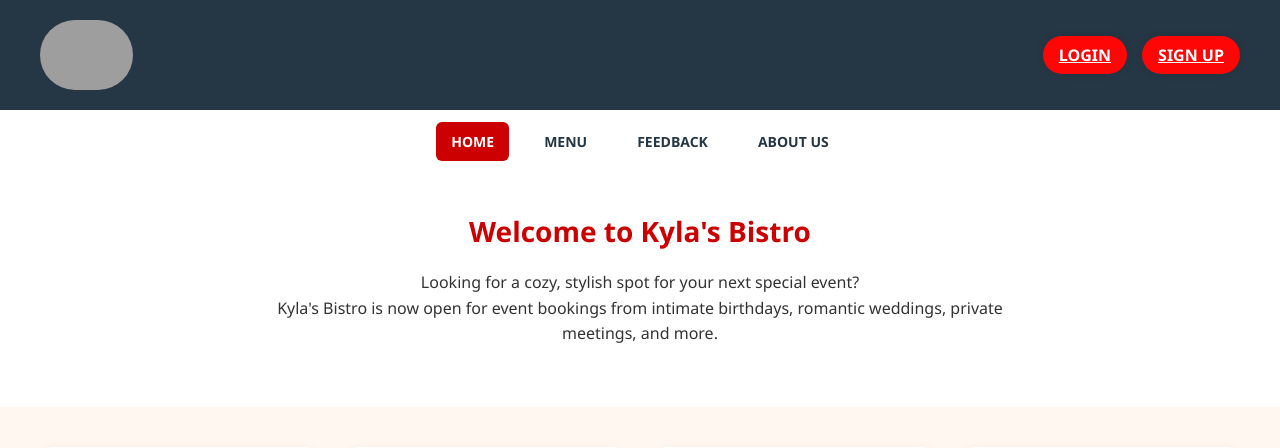
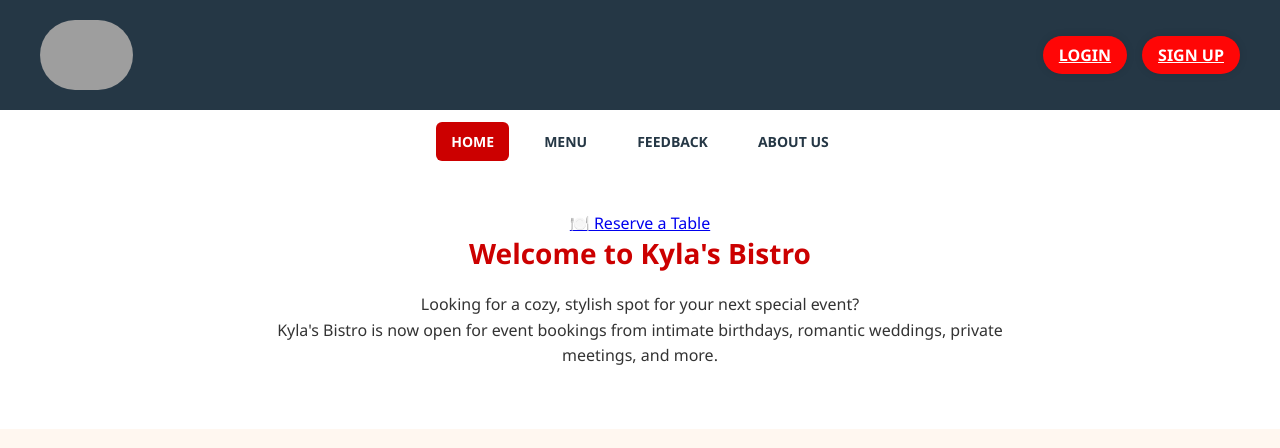
Before and after one commit to rmmlvnc/system, a PHP site: page / in a window 1280 px wide. Shown: the top 448 px of the page. Run offline with PHP 8.4, Linux system fonts and the light colour scheme; grey boxes are pictures that could not be loaded.

Commit message:
Update index.php

```diff
--- a/index.php
+++ b/index.php
@@ -36,6 +36,7 @@ session_start();
   </nav>
 
   <section class="welcome">
+    <a href="reservation.php" class="reserve-btn">🍽️ Reserve a Table</a>
     <h2>Welcome to Kyla's Bistro</h2>
     <p>
       Looking for a cozy, stylish spot for your next special event?<br>
```
